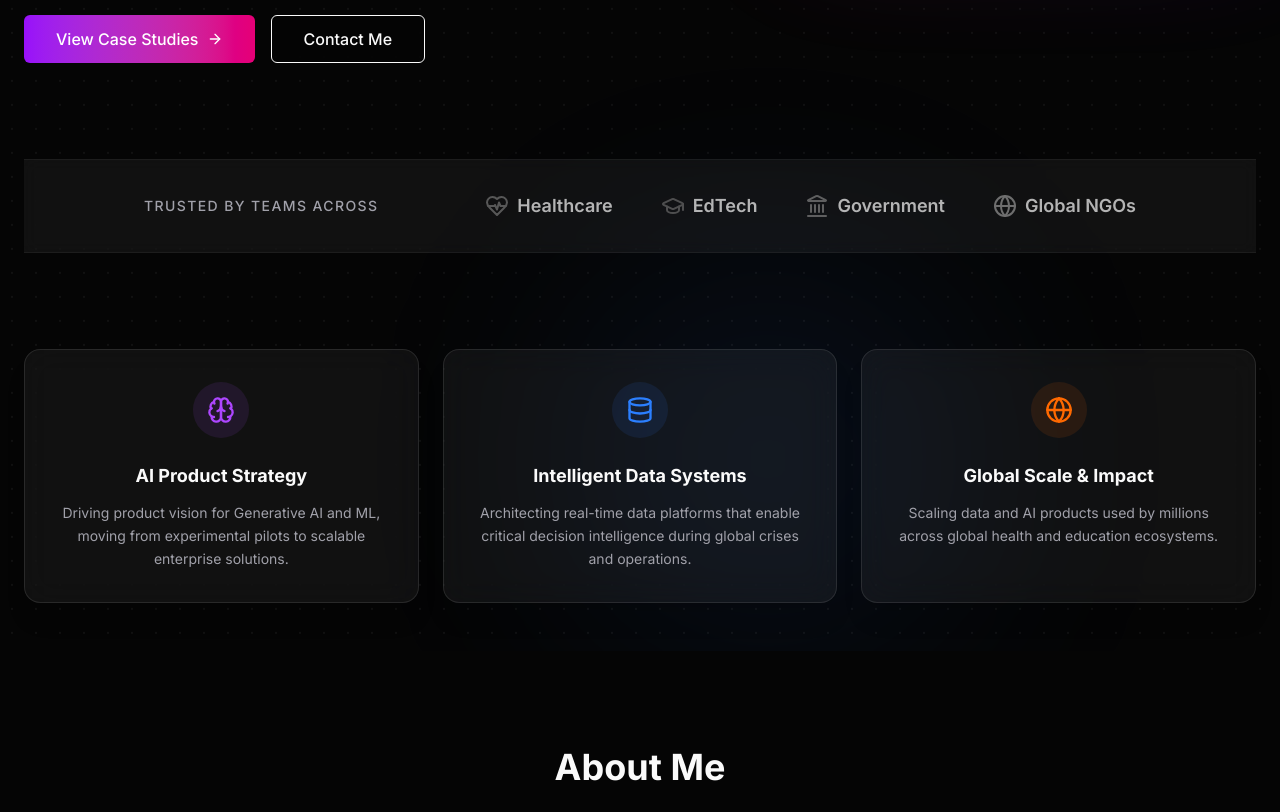
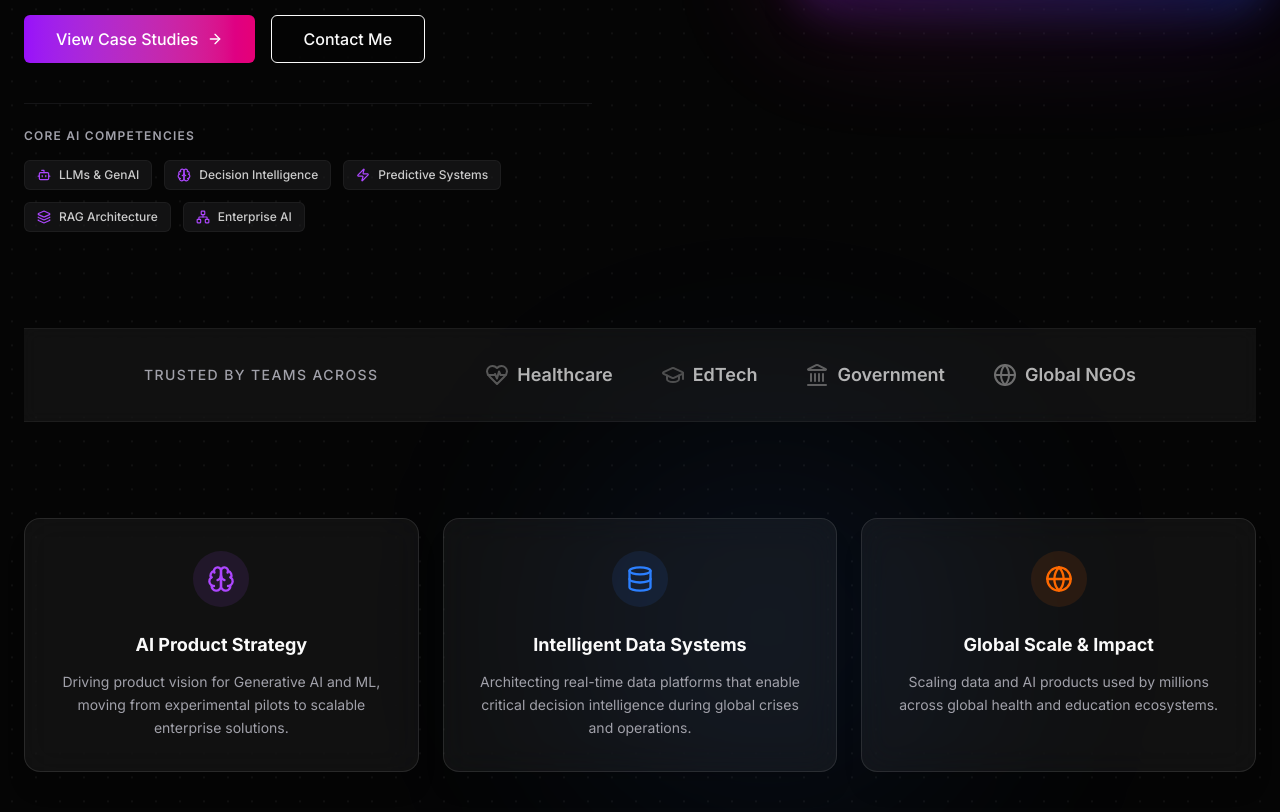
Before and after one commit to abdoulayebinta/my-portfolio, a Next.js app in the folder frontend/: page / in a window 1280 px wide. Shown: the part 891-1703 px from the top of the page. Built offline with nearby package versions, Linux system fonts and the light colour scheme.

Commit message:
feat: Missing: Strong AI differentiation
Right now it feels more:
👉 Data ... *

```diff
--- a/frontend/components/sections/hero.tsx
+++ b/frontend/components/sections/hero.tsx
@@ -2,7 +2,7 @@
 
 import React from "react";
 import { Button } from "@/components/ui/button";
-import { ArrowRight, Brain, Database, Globe, Sparkles, CheckCircle2, Building2, GraduationCap, HeartPulse, Landmark } from "lucide-react";
+import { ArrowRight, Brain, Database, Globe, Sparkles, CheckCircle2, Building2, GraduationCap, HeartPulse, Landmark, Cpu, Network, Zap, Layers, Bot } from "lucide-react";
 import Link from "next/link";
 
 export function Hero() {
@@ -63,7 +63,7 @@ export function Hero() {
             </p>
 
             <div
-              className="flex flex-col sm:flex-row gap-4 w-full sm:w-auto"
+              className="flex flex-col sm:flex-row gap-4 w-full sm:w-auto mb-10"
             >
               <Link href="#case-studies" className="w-full sm:w-auto">
                 <Button size="lg" variant="gradient" className="w-full sm:w-auto group text-base h-12 px-8">
@@ -76,6 +76,27 @@ export function Hero() {
                   Contact Me
                 </Button>
               </Link>
+            </div>
+
+            {/* Core AI Competencies */}
+            <div className="w-full border-t border-border/50 pt-6">
+              <p className="text-xs font-semibold text-muted-foreground uppercase tracking-widest mb-4">
+                Core AI Competencies
+              </p>
+              <div className="flex flex-wrap gap-3">
+                {[
+                  { name: "LLMs & GenAI", icon: Bot },
+                  { name: "Decision Intelligence", icon: Brain },
+                  { name: "Predictive Systems", icon: Zap },
+                  { name: "RAG Architecture", icon: Layers },
+                  { name: "Enterprise AI", icon: Network }
+                ].map((tech) => (
+                  <div key={tech.name} className="flex items-center gap-2 px-3 py-1.5 rounded-md bg-secondary/40 border border-white/5 hover:border-purple-500/30 hover:bg-secondary/60 transition-all duration-300 group cursor-default">
+                    <tech.icon size={14} className="text-purple-500 group-hover:text-purple-400 transition-colors" />
+                    <span className="text-xs font-medium text-foreground/80 group-hover:text-foreground transition-colors">{tech.name}</span>
+                  </div>
+                ))}
+              </div>
             </div>
           </div>
 
```
